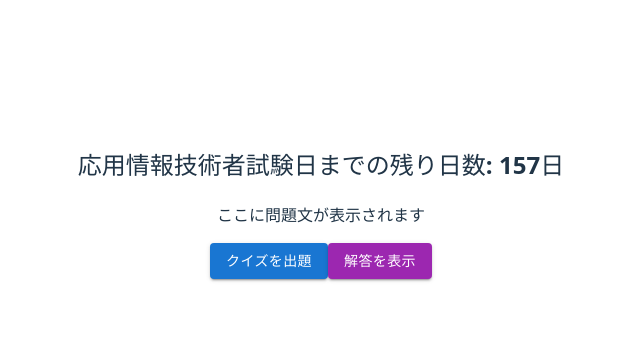
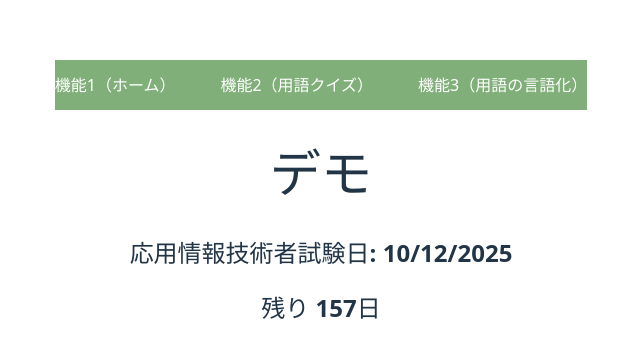
Before and after one commit to ChimpanCode/road-to-ap, a React (Vite) app: page / in a window 1280 px wide. Shown: the part 197-554 px from the top of the page, without its empty margins (319-959 px from the left). Built offline with nearby package versions, Linux system fonts and the light colour scheme; no server answers.

Commit message:
複数の機能をタブ分けできるようにナビゲーションバーを追加 試験日までの残り日数表示に試験日自体も表示するように変更 音声認識による言語化機能実装に向けて、マイクの許可・選択、録音機能を仮実装

```diff
--- a/src/App.tsx
+++ b/src/App.tsx
@@ -7,6 +7,9 @@ import React from 'react'
 
 // 外部関数のインポート
 import Home from './components/Home';
+import Navbar from './components/Navbar';
+import Gemini from './components/Gemini';
+import VoiceInput from './components/VoiceInput';
 
 
 function App() {
@@ -19,9 +22,19 @@ function App() {
   // 正解判定用のuseState
 
   return (
-    <>
-      <Home></Home>
-    </>
+    <Router>
+      <div>
+        {/* ナビゲーションメニュー */}
+        <Navbar></Navbar>
+
+        {/* ルーティング設定 */}
+        <Routes>
+          <Route path="/" element={<Home />} />
+          <Route path="/quiz" element={<Gemini />} />
+          <Route path="/voice" element={<VoiceInput />} />
+        </Routes>
+      </div>
+    </Router>
   )
 }
 
--- a/src/components/DaysLeft.tsx
+++ b/src/components/DaysLeft.tsx
@@ -7,10 +7,12 @@ import { TARGET_DATE } from '../constants/constants'; // 試験日を定義し
 const DaysLeft = () => {
   const today = new Date(); // 現在の日付を取得
   const daysLeft = differenceInDays(TARGET_DATE, today); // 試験日までの残り日数を計算
+  const formattedTargetDate = TARGET_DATE.toLocaleDateString(); // 試験日をフォーマット
 
   return (
     <div className="text-center mt-10"> {/* 中央揃えのスタイルを適用 */}
-      <h2 className="text-2xl font-bold">応用情報技術者試験日までの残り日数: {daysLeft}日</h2> {/* 見出し */}
+      <h2 className="text-2xl font-bold">応用情報技術者試験日: {formattedTargetDate}</h2> {/* 見出し */}
+      <h2 className="text-2xl font-bold">残り {daysLeft}日</h2> {/* 見出し */}
     </div>
   );
 };
--- a/src/components/Home.tsx
+++ b/src/components/Home.tsx
@@ -5,15 +5,15 @@ import { useState } from 'react';
 
 import DaysLeft from './DaysLeft';
 import Gemini from './Gemini';
+import VoiceInput from './VoiceInput';
 
 
 const Home = () => {
 
   return (
     <>
+    <h1>デモ</h1>
       <DaysLeft></DaysLeft>
-      <Gemini></Gemini>
-
     </>
   );
 };
--- /dev/null
+++ b/src/components/Navbar.css
@@ -0,0 +1,21 @@
+nav {
+    display: flex;
+    justify-content: center;
+    align-items: center;
+    height: 50px;
+    background-color: rgb(128, 175, 122);
+    gap: 45px;
+}
+
+nav a{
+    text-decoration: none;
+    color: white;
+}
+
+nav a:hover {
+    color: cadetblue;
+}
+
+nav a svg{
+    margin-right: 5px;
+}
--- /dev/null
+++ b/src/components/Navbar.tsx
@@ -0,0 +1,22 @@
+import React from "react";
+import { Link } from "react-router-dom";
+import "./Navbar.css";
+
+
+const Navbar = () => {
+  return (
+    <nav>
+      <Link to="/">
+        機能1（ホーム）
+      </Link>
+      <Link to="/quiz">
+        機能2（用語クイズ）
+      </Link>
+      <Link to="/voice">
+        機能3（用語の言語化）
+      </Link>
+    </nav>
+  );
+};
+
+export default Navbar;
--- /dev/null
+++ b/src/components/VoiceInput.tsx
@@ -0,0 +1,126 @@
+import React, { useState, useRef, useEffect } from 'react';
+
+const VoiceInput = () => {
+  const [isRecording, setIsRecording] = useState(false); // 録音中かどうかの状態
+  const [audioURL, setAudioURL] = useState<string | null>(null); // 録音した音声のURL
+  const [devices, setDevices] = useState<MediaDeviceInfo[]>([]); // 利用可能なデバイスリスト
+  const [selectedDeviceId, setSelectedDeviceId] = useState<string | null>(null); // 選択されたデバイスID
+  const mediaRecorderRef = useRef<MediaRecorder | null>(null); // MediaRecorderの参照
+
+  // 利用可能なデバイスを取得
+  //コンポーネントが初めてレンダリングされたときにのみ実行されるようにuseEffectの第二引数に空の配列を渡している
+  useEffect(() => {
+    const fetchDevices = async () => {
+      try {
+        // マイクの許可を取得
+        await navigator.mediaDevices.getUserMedia({ audio: true });
+
+        // ユーザーのマイクデバイス一覧を取得
+        const deviceList = await navigator.mediaDevices.enumerateDevices();
+        const audioInputDevices = deviceList.filter(device => device.kind === 'audioinput');
+        setDevices(audioInputDevices);
+
+        if (audioInputDevices.length > 0) {
+          setSelectedDeviceId(audioInputDevices[0].deviceId); // デフォルトで最初のデバイスを選択
+        }
+      } catch (error) {
+        console.error('マイクの許可が得られませんでした:', error);
+      }
+    };
+
+    fetchDevices();
+  }, []);
+
+  const handleStartRecording = async () => {
+    try {
+      // 選択されたデバイスを使用してストリームを取得
+      const stream = await navigator.mediaDevices.getUserMedia({
+        audio: { deviceId: selectedDeviceId || undefined },
+      });
+      const mediaRecorder = new MediaRecorder(stream);
+      mediaRecorderRef.current = mediaRecorder;
+
+      const audioChunks: Blob[] = [];
+      mediaRecorder.ondataavailable = (event) => {
+        audioChunks.push(event.data); // 音声データを収集
+      };
+
+      mediaRecorder.onstop = () => {
+        const audioBlob = new Blob(audioChunks, { type: 'audio/webm' }); // 音声データをBlobとして保存
+        const audioURL = URL.createObjectURL(audioBlob); // BlobをURLに変換
+        setAudioURL(audioURL); // URLを状態に保存
+      };
+
+      mediaRecorder.start(); // 録音開始
+      setIsRecording(true);
+    } catch (error) {
+      console.error('マイクの許可が得られませんでした:', error);
+    }
+  };
+
+  const handleStopRecording = () => {
+    if (mediaRecorderRef.current) {
+      mediaRecorderRef.current.stop(); // 録音停止
+      setIsRecording(false);
+    }
+  };
+
+  return (
+    <div className="text-center">
+      <h2 className="text-xl font-bold mb-4">指定の用語について音声で説明してください</h2>
+
+      {/* マイク選択ドロップダウン */}
+      <div className="mb-4">
+        <label htmlFor="device-select" className="block mb-2 font-bold">
+          使用するマイクを選択:
+        </label>
+        <select
+          id="device-select"
+          value={selectedDeviceId || ''}
+          onChange={(e) => setSelectedDeviceId(e.target.value)}
+          className="border px-2 py-1 rounded"
+        >
+          {devices.map((device) => (
+            <option key={device.deviceId} value={device.deviceId}>
+              {device.label || `マイク ${device.deviceId}`}
+            </option>
+          ))}
+        </select>
+      </div>
+
+      {/* 録音ボタン */}
+      {isRecording ? (
+        <button
+          onClick={handleStopRecording}
+          className="bg-red-500 text-white px-4 py-2 rounded"
+        >
+          録音停止
+        </button>
+      ) : (
+        <button
+          onClick={handleStartRecording}
+          className="bg-blue-500 text-white px-4 py-2 rounded"
+        >
+          録音開始
+        </button>
+      )}
+
+      {/* 録音した音声の再生とダウンロード */}
+      {audioURL && (
+        <div className="mt-4">
+          <h3 className="text-lg font-bold">録音した音声:</h3>
+          <audio controls src={audioURL}></audio>
+          <a
+            href={audioURL}
+            download="recording.webm"
+            className="block mt-2 text-blue-500 underline"
+          >
+            音声をダウンロード
+          </a>
+        </div>
+      )}
+    </div>
+  );
+};
+
+export default VoiceInput;
--- a/src/utils/gemini.ts
+++ b/src/utils/gemini.ts
@@ -27,7 +27,7 @@ const startGemini = async (prompt: string): Promise<string> => {
   return text;
 };
 
-// Gemini APIを停止する関数？
+// Geminiモデルを使用して音声認識を行うための関数
 
 // エクスポートをまとめて行う
 export { startGemini };
```
